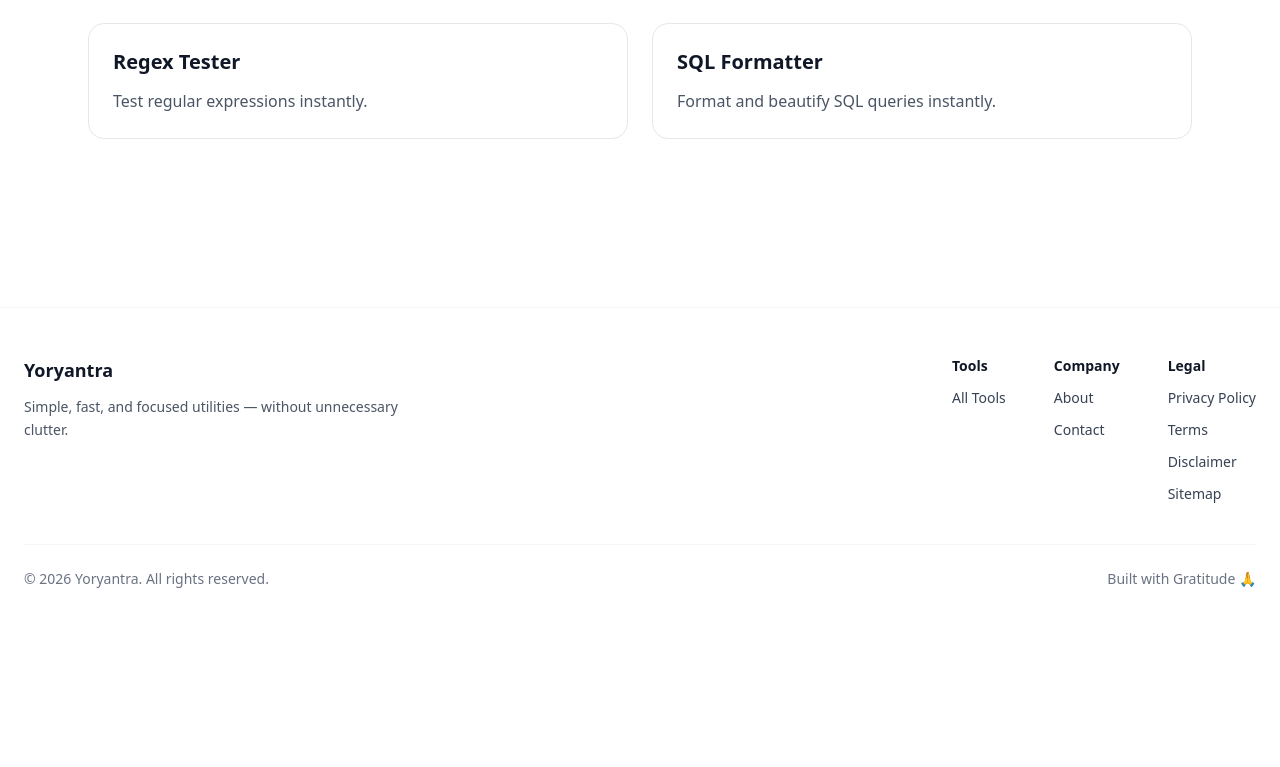
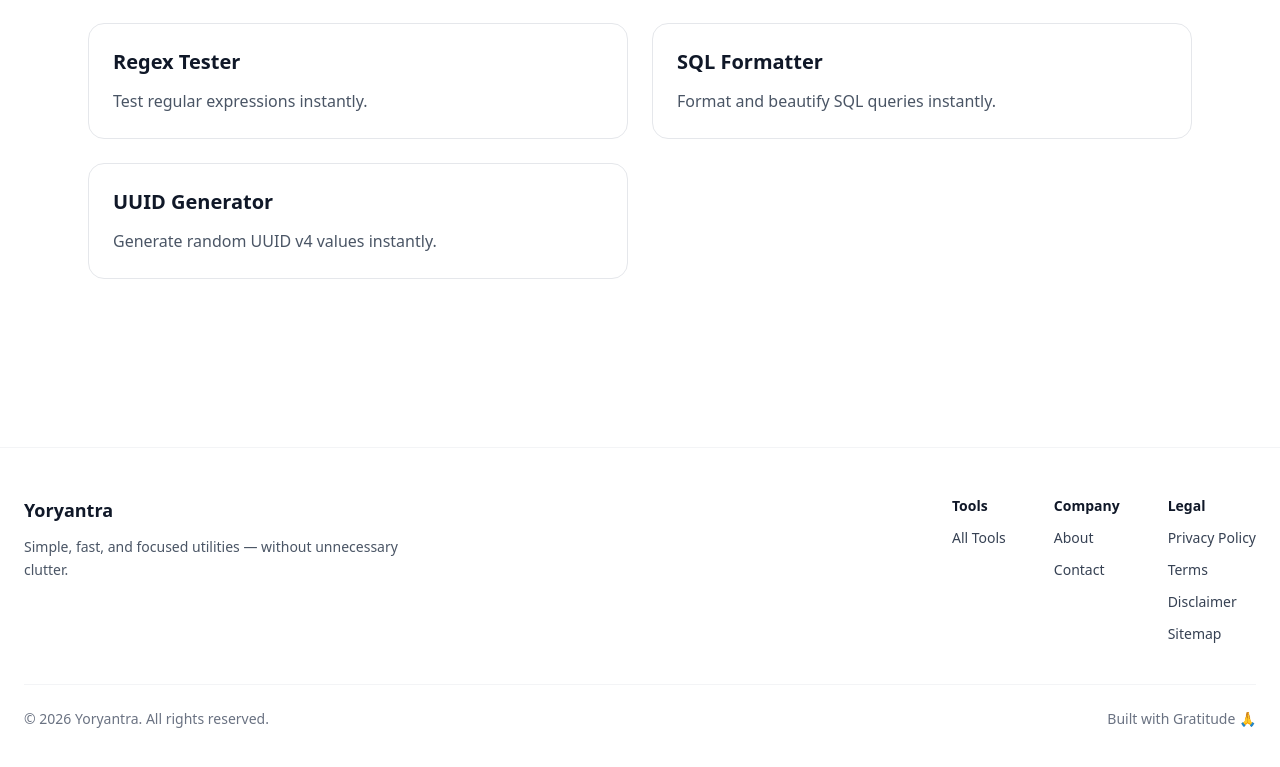
Before and after one commit to vaarunsonawwane-ops/yoryantra-new, a Next.js app: page /tools in a window 1280 px wide. Shown: the part 862-1629 px from the top of the page. Before the commit the page ends 1499 px from the top, so only its background shows below. Built offline with nearby package versions, Linux system fonts and the light colour scheme.

Commit message:
UUID updated in app page.tsx and sitemap.tsx

```diff
--- a/app/sitemap.ts
+++ b/app/sitemap.ts
@@ -93,5 +93,11 @@ export default function sitemap() {
       url: "https://yoryantra.com/tools/word-counter",
       lastModified: new Date(),
     },
+
+	{
+      url: "https://yoryantra.com/tools/uuid-generator",
+      lastModified: new Date(),
+    },
+
   ];
 }
--- a/app/tools/page.tsx
+++ b/app/tools/page.tsx
@@ -61,6 +61,12 @@ const tools = [
   href: "/tools/sql-formatter",
   },
 
+  {
+  title: "UUID Generator",
+  description: "Generate random UUID v4 values instantly.",
+  href: "/tools/uuid-generator",
+  }
+
 ];
 
 export default function ToolsPage() {
```
